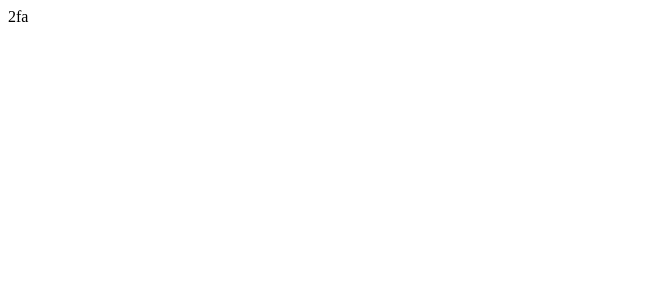
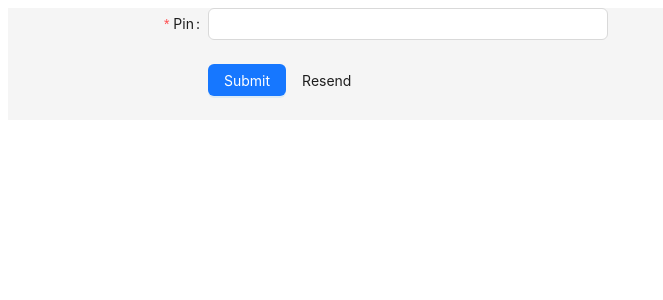
Before and after one commit to amattu2/blink-home, a Next.js app: page /2fa in a window 1280 px wide. Shown: the top 300 px of the page, without its empty margins (0-663 px from the left). Built offline with nearby package versions, Linux system fonts and the light colour scheme.

Commit message:
Init 2fa flow

```diff
--- a/src/api/constants.ts
+++ b/src/api/constants.ts
@@ -1,5 +1,7 @@
-export const BASE_URL = "https://rest-prod.immedia-semi.com/";
+export const BASE_URL = "https://rest-{{tier}}.immedia-semi.com/";
 
 export const ENDPOINT = {
   login: "api/v5/account/login",
+  verifyLoginPin:
+    "api/v4/account/{{account_id}}/client/{{client_id}}/pin/verify",
 };
--- a/src/app/2fa/page.tsx
+++ b/src/app/2fa/page.tsx
@@ -1,3 +1,56 @@
-export default function Home() {
-  return <main>2fa</main>;
-}
+"use client";
+
+import { Button, Form, Input, Layout, notification } from "antd";
+import { FC } from "react";
+import { useRouter } from "next/navigation";
+import { useLocalStorage } from "usehooks-ts";
+import { verifyLoginPin } from "@/api/actions";
+import lang from "../../lang/en";
+
+type FormFields = {
+  pin: number;
+};
+
+const Login: FC = () => {
+  const router = useRouter();
+
+  const [api, contextHolder] = notification.useNotification();
+  const [, setAccount] = useLocalStorage<Account>("account", {} as Account);
+
+  const onFinish = async ({ pin }: FormFields) => {
+    console.log(pin);
+  };
+
+  return (
+    <Layout style={{ height: "100%" }}>
+      {contextHolder}
+      <Layout.Content>
+        <Form<FormFields>
+          labelCol={{ span: 8 }}
+          wrapperCol={{ span: 16 }}
+          style={{ maxWidth: 600 }}
+          onFinish={onFinish}
+          autoComplete="off"
+        >
+          <Form.Item<FormFields>
+            label="Pin"
+            name="pin"
+            rules={[{ required: true, message: lang.form.INVALID_PIN }]}
+          >
+            <Input type="number" />
+          </Form.Item>
+          <Form.Item wrapperCol={{ offset: 8, span: 16 }}>
+            <Button type="primary" htmlType="submit">
+              Submit
+            </Button>
+            <Button type="text" htmlType="button">
+              Resend
+            </Button>
+          </Form.Item>
+        </Form>
+      </Layout.Content>
+    </Layout>
+  );
+};
+
+export default Login;
--- a/src/lang/en.ts
+++ b/src/lang/en.ts
@@ -2,6 +2,7 @@ const en: LangConfig = {
   form: {
     INVALID_EMAIL: "Provided email address is invalid",
     INVALID_PASSWORD: "Provided password is invalid or missing",
+    INVALID_PIN: "Provided PIN is invalid or missing",
   },
 };
 
--- a/src/types/Authentication.d.ts
+++ b/src/types/Authentication.d.ts
@@ -81,3 +81,7 @@ type LoginFailure = Pick<
 > & {
   message: string;
 };
+
+type VerifyLoginResponse = {
+  TODO: string;
+};
--- a/src/types/LangConfig.d.ts
+++ b/src/types/LangConfig.d.ts
@@ -2,5 +2,6 @@ type LangConfig = {
   form: {
     INVALID_EMAIL: string;
     INVALID_PASSWORD: string;
+    INVALID_PIN: string;
   };
 };
```
Also changed, not shown: src/api/actions.ts (+34 -1 lines), src/api/utils.ts (added, +19 -0 lines), src/app/login/page.tsx (+12 -11 lines).
